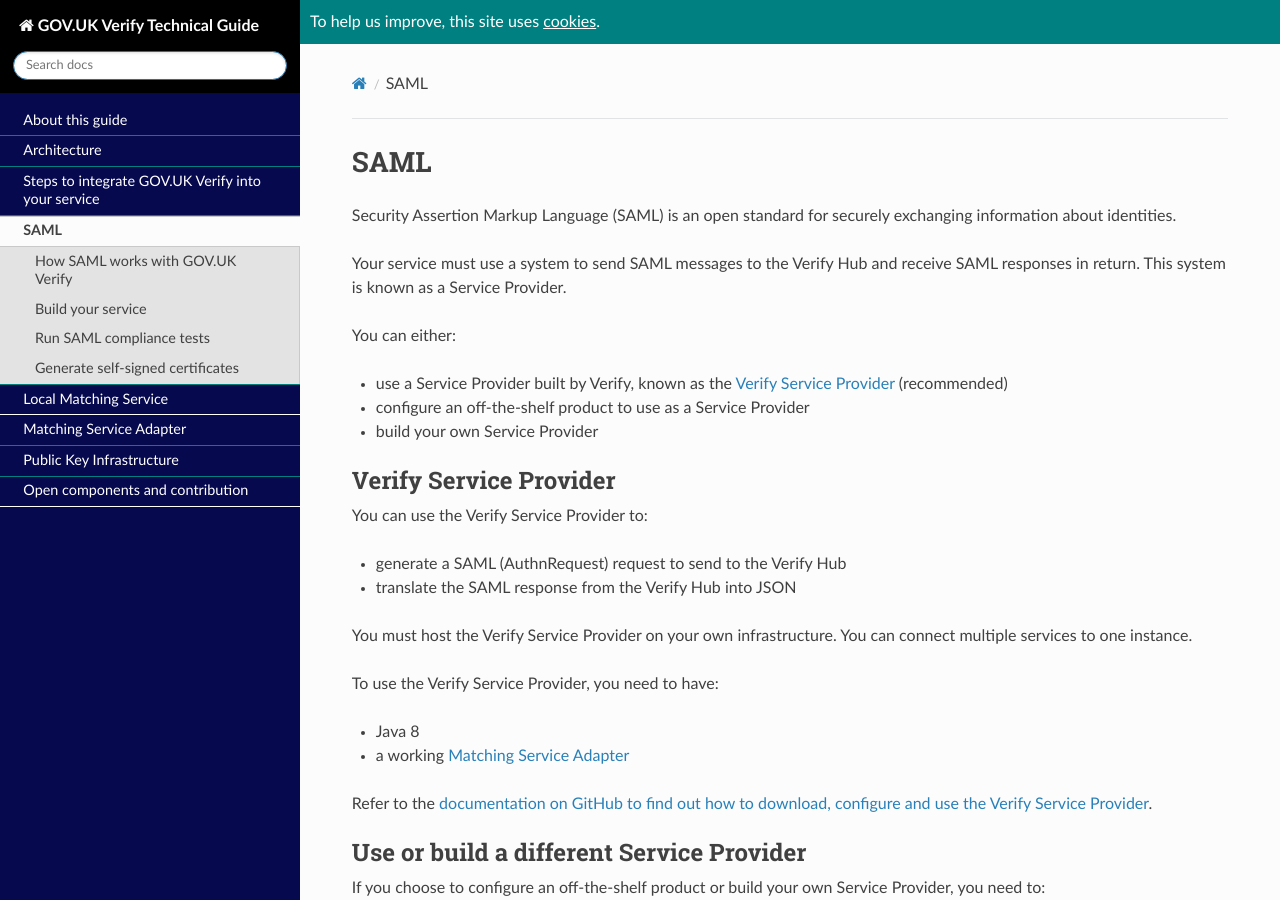
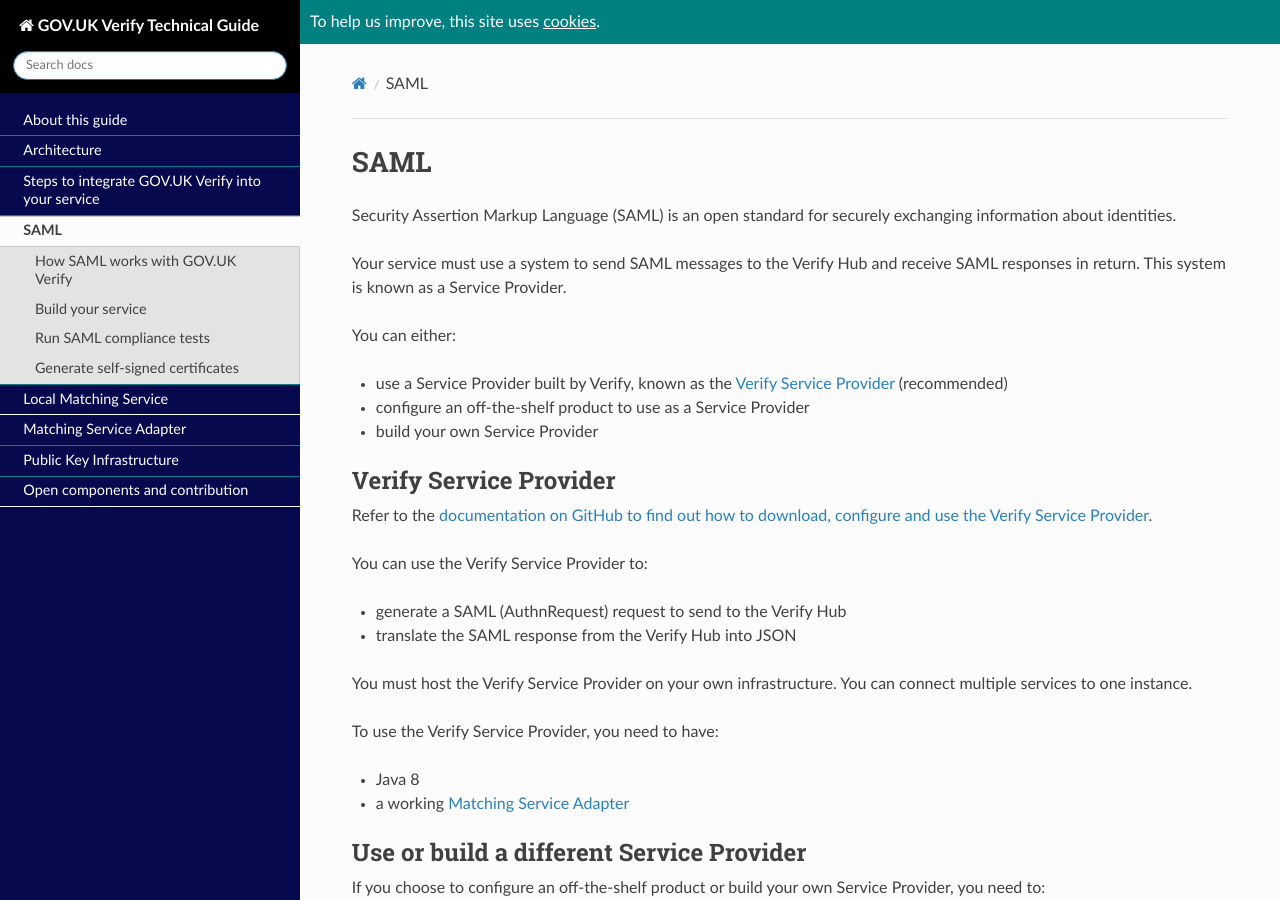
Before and after one commit to alphagov/rp-onboarding-tech-docs, a Sphinx documentation site: the page built from source/pages/saml/saml.rst, in a window 1280 px wide and 900 px high. Built offline with Sphinx 7.4.7 and the Read the Docs theme 2.0.0, drawn with Linux system fonts in a browser that asks for light colours; nearby versions of some CDN libraries; pages that are not in the unit, such as notebooks, are missing from menus; comment, search, counter and statistics services are not loaded; some of the changed lines change nothing that is shown.

Commit message:
TT-1415: Moved links to VSP docs
Moved links to start of content to make it quicker to access.

```diff
--- a/source/pages/saml/saml.rst
+++ b/source/pages/saml/saml.rst
@@ -17,6 +17,8 @@
 
 .. rubric:: Verify Service Provider
 
+Refer to the `documentation on GitHub to find out how to download, configure and use the Verify Service Provider <https://github.com/alphagov/verify-service-provider>`_.
+
 You can use the Verify Service Provider to:
 
 - generate a SAML (AuthnRequest) request to send to the Verify Hub
@@ -28,8 +30,6 @@
 
 - Java 8
 - a working :ref:`Matching Service Adapter <msa>`
-
-Refer to the `documentation on GitHub to find out how to download, configure and use the Verify Service Provider <https://github.com/alphagov/verify-service-provider>`_.
 
 .. rubric:: Use or build a different Service Provider
 
```
